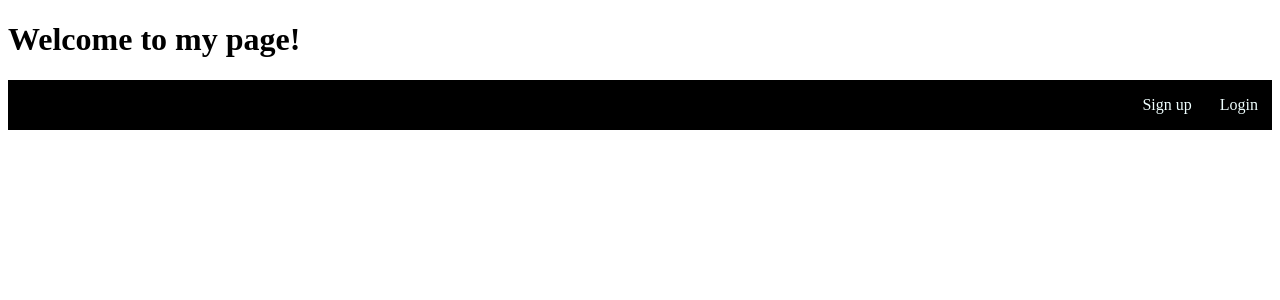
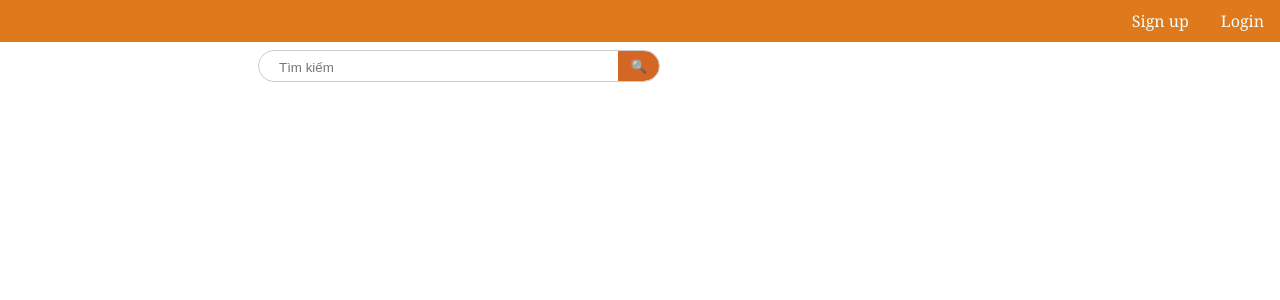
Before and after one commit to niendzvdtg01/e-commern-web-project, a Flask app: page / in a window 1280 px wide. Shown: the top 300 px of the page. Run offline with Flask 3, Linux system fonts and the light colour scheme.

Commit message:
css charnges

```diff
--- a/static/homepage.css
+++ b/static/homepage.css
@@ -1,10 +1,53 @@
-.tonav{
+header{
+    font-family:Cambria, Cochin, Georgia, Times, 'Times New Roman', serif;
     overflow: hidden;
-    background-color: black;
+    background-color: rgb(223, 122, 28);
+    width: 100%;
+    height: auto;
+}
+body{
+    margin: 0;
+}
+main{
+    font-family: Arial, Helvetica, sans-serif;
+}
+.searchbox form {
+    height: 30px;
+    margin: 8px;
+    display: flex;
+    width: 400px; /* Chiều rộng thanh tìm kiếm */
+    border-radius: 20px;
+    overflow: hidden; /* Giữ bo góc đúng */
+    border: 1px solid #ccc; /* Viền chung */
+}
+.searchbox{
+    display: flex;
+    width: auto;
+    height: auto;
+    position: absolute;
+    left: 250px;
+}
+.searchbox input[type = text]{
+    flex: 1;
+    padding: 8px 12px;
+    margin: 8px;
+    border-radius: 20px;
+    border: none;
+    outline: none;
+}
+.searchbox button{
+    padding: 8px 12px;
+    border: none;
+    border-radius: 0 20px 20px 0;
+    background-color: #d46724;
+}
+.searchbox button:hover{
+    background-color: #f8f8f8;
+    color: rgb(225, 120, 46)
 }
 .tonav a{
     display: block;
-    padding: 16px 14px;
+    padding: 10px 16px;
     color: azure;
     text-decoration: none;
     text-align: center;
--- a/templates/Homepage.html
+++ b/templates/Homepage.html
@@ -7,10 +7,19 @@
     <link rel="stylesheet" href="/static/homepage.css">
 </head>
 <body>
-    <h1>Welcome to my page!</h1>
-    <div class="tonav">
-        <a href="/login">Login</a>
-        <a href="/signup">Sign up</a>
-    </div>
+    <header>
+        <div class="tonav">
+            <a href="/login">Login</a>
+            <a href="/signup">Sign up</a>
+        </div>
+    </header>
+    <main>
+        <div class="searchbox">
+            <form action="/search" method="POST">
+                <input type="text" name="userInput" placeholder="Tìm kiếm">
+                <button type="submit">🔍</button>
+            </form>
+        </div>
+    </main>
 </body>
 </html>
```
